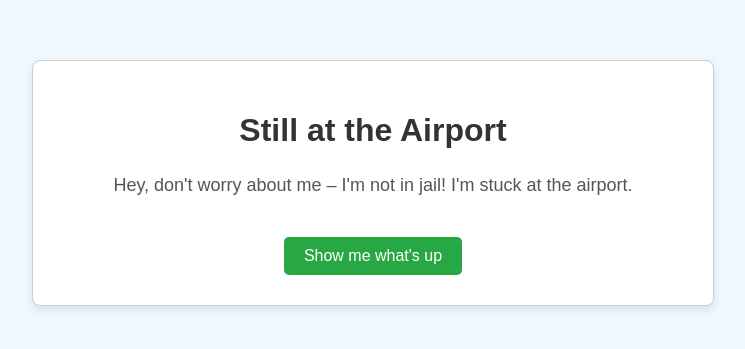
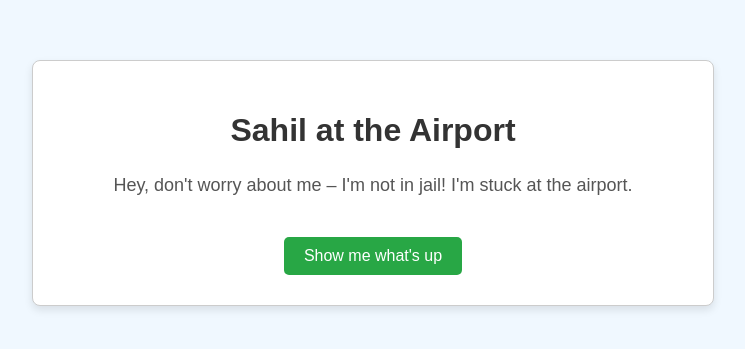
Before and after one commit to kapoorsahil/airport-game, a plain HTML site: page index.html in a window 1280 px wide. Shown: the part 237-586 px from the top of the page, without its empty margins (267-1012 px from the left). Drawn offline with Linux system fonts and the light colour scheme.

Commit message:
[+] Update title

```diff
--- a/index.html
+++ b/index.html
@@ -53,7 +53,7 @@
 </head>
 <body>
   <div id="gameContainer">
-    <h1>Still at the Airport</h1>
+    <h1>Sahil at the Airport</h1>
     <div id="introSection">
       <p>
         Hey, don't worry about me – I'm not in jail! I'm stuck at the airport.
```
